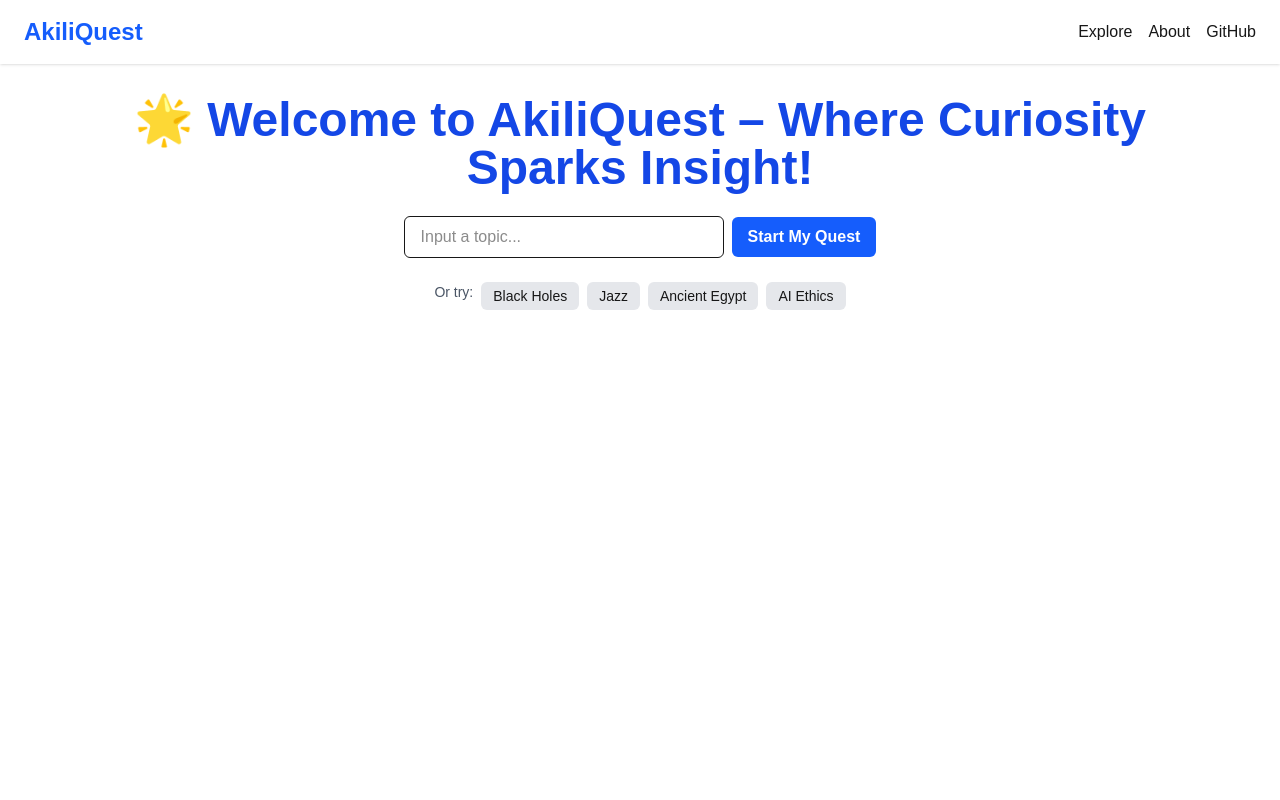
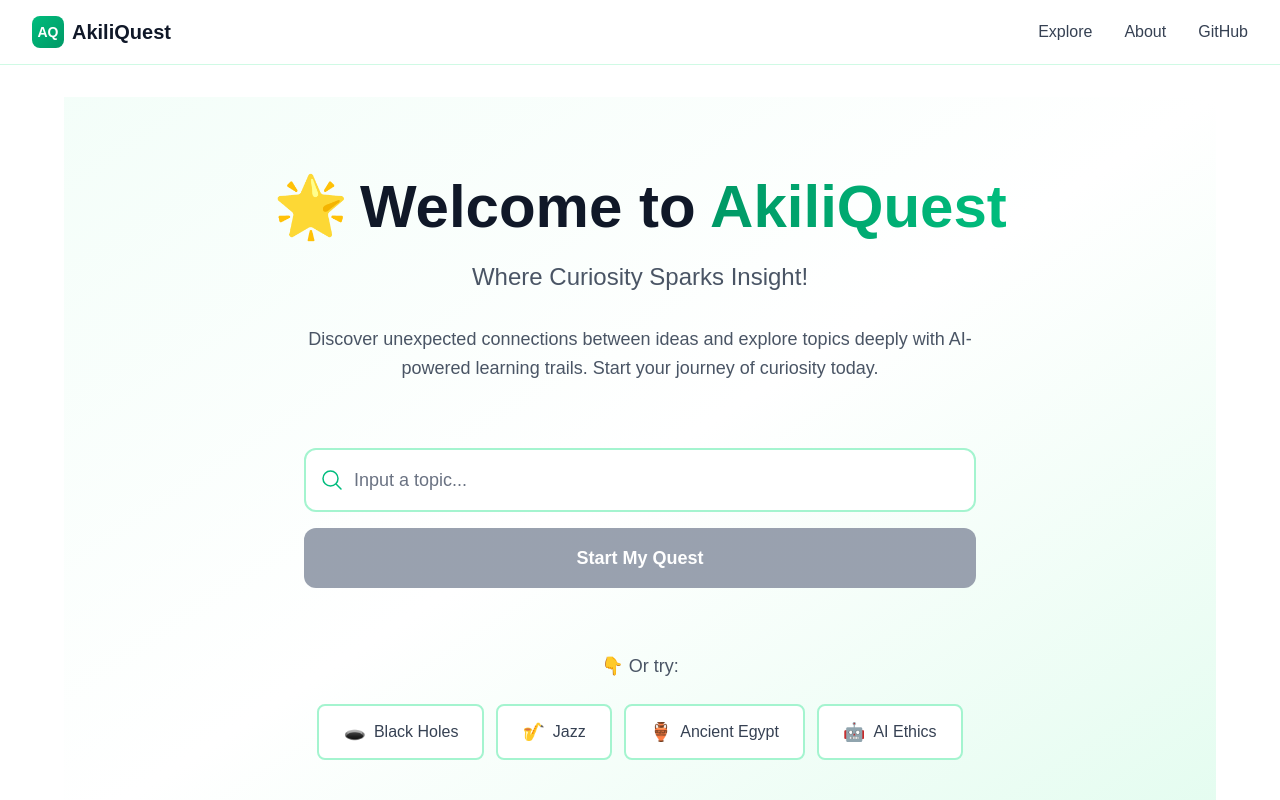
Before and after one commit to jnjerin/akiliquest, a Next.js app: page / in a window 1280 px wide. Shown: the top 800 px of the page. Built offline with nearby package versions, Linux system fonts and the light colour scheme.

Commit message:
Update the UI styling with new design

```diff
--- a/package.json
+++ b/package.json
@@ -9,6 +9,7 @@
     "lint": "next lint"
   },
   "dependencies": {
+    "@heroicons/react": "^2.2.0",
     "framer-motion": "^12.18.1",
     "next": "15.3.3",
     "react": "^19.0.0",
--- a/src/app/page.tsx
+++ b/src/app/page.tsx
@@ -1,12 +1,23 @@
 import { HeroSection } from "@/components/HeroSection";
+import { Navbar } from "@/components/Navbar";
+import { TopicSearch } from "@/components/TopicSearch";
+import { SuggestedTopics } from "@/components/SuggestedTopics";
 
 export default function HomePage() {
   console.log("HomePage is rendering");
-  return(
-    <>
-      <HeroSection />
+  return (
+    <div className="min-h-screen bg-white dark:bg-gray-900 transition-colors duration-300">
+      {/* <Navbar /> */}
+      <main className="relative overflow-hidden">
+        {/* Background gradient */}
+        <div className="absolute inset-0 bg-gradient-to-br from-emerald-50 via-white to-emerald-100 dark:from-gray-900 dark:via-gray-800 dark:to-emerald-950 opacity-60" />
 
-    </>
-
-  )
+        <div className="relative z-10">
+          <HeroSection />
+          <TopicSearch />
+          <SuggestedTopics />
+        </div>
+      </main>
+    </div>
+  );
 }
--- a/src/components/HeroSection.tsx
+++ b/src/components/HeroSection.tsx
@@ -1,14 +1,25 @@
-'use client'
-
-import { TopicInput } from "@/components/TopicInput";
-
 export function HeroSection() {
   return (
-    <section className="text-center space-y-6">
-      <h1 className="text-3xl md:text-5xl font-bold text-blue-700 dark:text-yellow-400">
-        🌟 Welcome to AkiliQuest – Where Curiosity Sparks Insight!
-      </h1>
-      <TopicInput />
+    <section className="pt-20 pb-16 px-4 sm:px-6 lg:px-8">
+      <div className="max-w-4xl mx-auto text-center">
+        <div className="mb-8">
+          <h1 className="text-4xl sm:text-5xl lg:text-6xl font-bold text-gray-900 dark:text-white mb-6">
+            <span className="inline-block mr-3">🌟</span>
+            Welcome to{" "}
+            <span className="bg-gradient-to-r from-emerald-600 to-emerald-500 bg-clip-text text-transparent">
+              AkiliQuest
+            </span>
+          </h1>
+          <p className="text-xl sm:text-2xl text-gray-600 dark:text-gray-300 font-medium">
+            Where Curiosity Sparks Insight!
+          </p>
+        </div>
+
+        <p className="text-lg text-gray-600 dark:text-gray-400 max-w-2xl mx-auto leading-relaxed">
+          Discover unexpected connections between ideas and explore topics deeply
+          with AI-powered learning trails. Start your journey of curiosity today.
+        </p>
+      </div>
     </section>
   );
 }
--- a/src/components/Navbar.tsx
+++ b/src/components/Navbar.tsx
@@ -1,14 +1,96 @@
+"use client";
 
+import Link from "next/link";
+import { useState } from "react";
+import { Bars3Icon, XMarkIcon } from "@heroicons/react/24/outline";
 
 export function Navbar() {
-    return (
-      <nav className="flex justify-between items-center py-4 px-6 shadow dark:shadow-none">
-        <div className="text-2xl font-bold text-blue-600 dark:text-yellow-400">AkiliQuest</div>
-        <div className="space-x-4">
-          <a href="#" className="hover:text-blue-500 dark:hover:text-yellow-300">Explore</a>
-          <a href="#" className="hover:text-blue-500 dark:hover:text-yellow-300">About</a>
-          <a href="https://github.com" target="_blank" className="hover:text-blue-500 dark:hover:text-yellow-300">GitHub</a>
+  const [isMenuOpen, setIsMenuOpen] = useState(false);
+
+  return (
+    <nav className="bg-white/80 dark:bg-gray-900/80 backdrop-blur-md border-b border-emerald-100 dark:border-emerald-900 sticky top-0 z-50">
+      <div className="max-w-7xl mx-auto px-4 sm:px-6 lg:px-8">
+        <div className="flex justify-between items-center h-16">
+          {/* Logo */}
+          <Link href="/" className="flex items-center space-x-2">
+            <div className="w-8 h-8 bg-gradient-to-br from-emerald-500 to-emerald-600 rounded-lg flex items-center justify-center">
+              <span className="text-white font-bold text-sm">AQ</span>
+            </div>
+            <span className="text-xl font-bold text-gray-900 dark:text-white">
+              AkiliQuest
+            </span>
+          </Link>
+
+          {/* Desktop Navigation */}
+          <div className="hidden md:flex items-center space-x-8">
+            <Link
+              href="/explore"
+              className="text-gray-700 dark:text-gray-300 hover:text-emerald-600 dark:hover:text-emerald-400 font-medium transition-colors"
+            >
+              Explore
+            </Link>
+            <Link
+              href="/about"
+              className="text-gray-700 dark:text-gray-300 hover:text-emerald-600 dark:hover:text-emerald-400 font-medium transition-colors"
+            >
+              About
+            </Link>
+            <Link
+              href="https://github.com/jnjerin/akiliquest"
+              target="_blank"
+              rel="noopener noreferrer"
+              className="text-gray-700 dark:text-gray-300 hover:text-emerald-600 dark:hover:text-emerald-400 font-medium transition-colors"
+            >
+              GitHub
+            </Link>
+          </div>
+
+          {/* Mobile menu button */}
+          <div className="md:hidden">
+            <button
+              onClick={() => setIsMenuOpen(!isMenuOpen)}
+              className="text-gray-700 dark:text-gray-300 hover:text-emerald-600 dark:hover:text-emerald-400"
+            >
+              {isMenuOpen ? (
+                <XMarkIcon className="h-6 w-6" />
+              ) : (
+                <Bars3Icon className="h-6 w-6" />
+              )}
+            </button>
+          </div>
         </div>
-      </nav>
-    );
-  }
+
+        {/* Mobile Navigation */}
+        {isMenuOpen && (
+          <div className="md:hidden py-4 border-t border-emerald-100 dark:border-emerald-900">
+            <div className="flex flex-col space-y-4">
+              <Link
+                href="/explore"
+                className="text-gray-700 dark:text-gray-300 hover:text-emerald-600 dark:hover:text-emerald-400 font-medium transition-colors"
+                onClick={() => setIsMenuOpen(false)}
+              >
+                Explore
+              </Link>
+              <Link
+                href="/about"
+                className="text-gray-700 dark:text-gray-300 hover:text-emerald-600 dark:hover:text-emerald-400 font-medium transition-colors"
+                onClick={() => setIsMenuOpen(false)}
+              >
+                About
+              </Link>
+              <Link
+                href="https://github.com/jnjerin/akiliquest"
+                target="_blank"
+                rel="noopener noreferrer"
+                className="text-gray-700 dark:text-gray-300 hover:text-emerald-600 dark:hover:text-emerald-400 font-medium transition-colors"
+                onClick={() => setIsMenuOpen(false)}
+              >
+                GitHub
+              </Link>
+            </div>
+          </div>
+        )}
+      </div>
+    </nav>
+  );
+}
--- /dev/null
+++ b/src/components/SuggestedTopics.tsx
@@ -0,0 +1,48 @@
+"use client";
+
+import { useRouter } from "next/navigation";
+
+const suggestedTopics = [
+  { name: "Black Holes", emoji: "🕳️" },
+  { name: "Jazz", emoji: "🎷" },
+  { name: "Ancient Egypt", emoji: "🏺" },
+  { name: "AI Ethics", emoji: "🤖" },
+];
+
+export function SuggestedTopics() {
+  const router = useRouter();
+
+  const handleTopicClick = (topic: string) => {
+    router.push(`/explore?topic=${encodeURIComponent(topic)}`);
+  };
+
+  return (
+    <section className="pb-20 px-4 sm:px-6 lg:px-8">
+      <div className="max-w-2xl mx-auto text-center">
+        <p className="text-gray-600 dark:text-gray-400 mb-6 text-lg">
+          👇 Or try:
+        </p>
+
+        <div className="flex flex-wrap justify-center gap-3">
+          {suggestedTopics.map((topic) => (
+            <button
+              key={topic.name}
+              onClick={() => handleTopicClick(topic.name)}
+              className="inline-flex items-center space-x-2 px-6 py-3
+                         bg-white dark:bg-gray-800 border-2 border-emerald-200 dark:border-emerald-800
+                         hover:border-emerald-400 dark:hover:border-emerald-600
+                         hover:bg-emerald-50 dark:hover:bg-emerald-950
+                         text-gray-700 dark:text-gray-300 hover:text-emerald-700 dark:hover:text-emerald-300
+                         rounded-lg font-medium transition-all duration-200
+                         transform hover:scale-105 active:scale-95
+                         focus:ring-4 focus:ring-emerald-100 dark:focus:ring-emerald-900 outline-none"
+            >
+              <span className="text-lg">{topic.emoji}</span>
+              <span>{topic.name}</span>
+            </button>
+          ))}
+        </div>
+      </div>
+    </section>
+  );
+}
--- /dev/null
+++ b/src/components/TopicSearch.tsx
@@ -0,0 +1,71 @@
+"use client";
+
+import { useState } from "react";
+import { MagnifyingGlassIcon } from "@heroicons/react/24/outline";
+import { useRouter } from "next/navigation";
+
+export function TopicSearch() {
+  const [topic, setTopic] = useState("");
+  const [isLoading, setIsLoading] = useState(false);
+  const router = useRouter();
+
+  const handleSubmit = async (e: React.FormEvent) => {
+    e.preventDefault();
+    if (!topic.trim()) return;
+
+    setIsLoading(true);
+    try {
+      // Navigate to explore page with the topic
+      router.push(`/explore?topic=${encodeURIComponent(topic.trim())}`);
+    } catch (error) {
+      console.error("Error starting quest:", error);
+    } finally {
+      setIsLoading(false);
+    }
+  };
+
+  return (
+    <section className="pb-16 px-4 sm:px-6 lg:px-8">
+      <div className="max-w-2xl mx-auto">
+        <form onSubmit={handleSubmit} className="relative">
+          <div className="relative">
+            <div className="absolute inset-y-0 left-0 pl-4 flex items-center pointer-events-none">
+              <MagnifyingGlassIcon className="h-6 w-6 text-emerald-500" />
+            </div>
+
+            <input
+              type="text"
+              value={topic}
+              onChange={(e) => setTopic(e.target.value)}
+              placeholder="Input a topic..."
+              className="w-full pl-12 pr-4 py-4 text-lg border-2 border-emerald-200 dark:border-emerald-800 rounded-xl
+                         bg-white dark:bg-gray-800 text-gray-900 dark:text-white placeholder-gray-500 dark:placeholder-gray-400
+                         focus:border-emerald-500 dark:focus:border-emerald-400 focus:ring-4 focus:ring-emerald-100 dark:focus:ring-emerald-900
+                         transition-all duration-200 outline-none"
+              disabled={isLoading}
+            />
+          </div>
+
+          <button
+            type="submit"
+            disabled={!topic.trim() || isLoading}
+            className="w-full mt-4 bg-gradient-to-r from-emerald-600 to-emerald-500 hover:from-emerald-700 hover:to-emerald-600
+                       disabled:from-gray-400 disabled:to-gray-400 disabled:cursor-not-allowed
+                       text-white font-semibold py-4 px-8 rounded-xl text-lg
+                       transform transition-all duration-200 hover:scale-[1.02] active:scale-[0.98]
+                       focus:ring-4 focus:ring-emerald-100 dark:focus:ring-emerald-900 outline-none"
+          >
+            {isLoading ? (
+              <div className="flex items-center justify-center space-x-2">
+                <div className="w-5 h-5 border-2 border-white border-t-transparent rounded-full animate-spin" />
+                <span>Starting Quest...</span>
+              </div>
+            ) : (
+              "Start My Quest"
+            )}
+          </button>
+        </form>
+      </div>
+    </section>
+  );
+}
```
Also changed, not shown: 1 other file (tests, documents, lock files or other folders).
